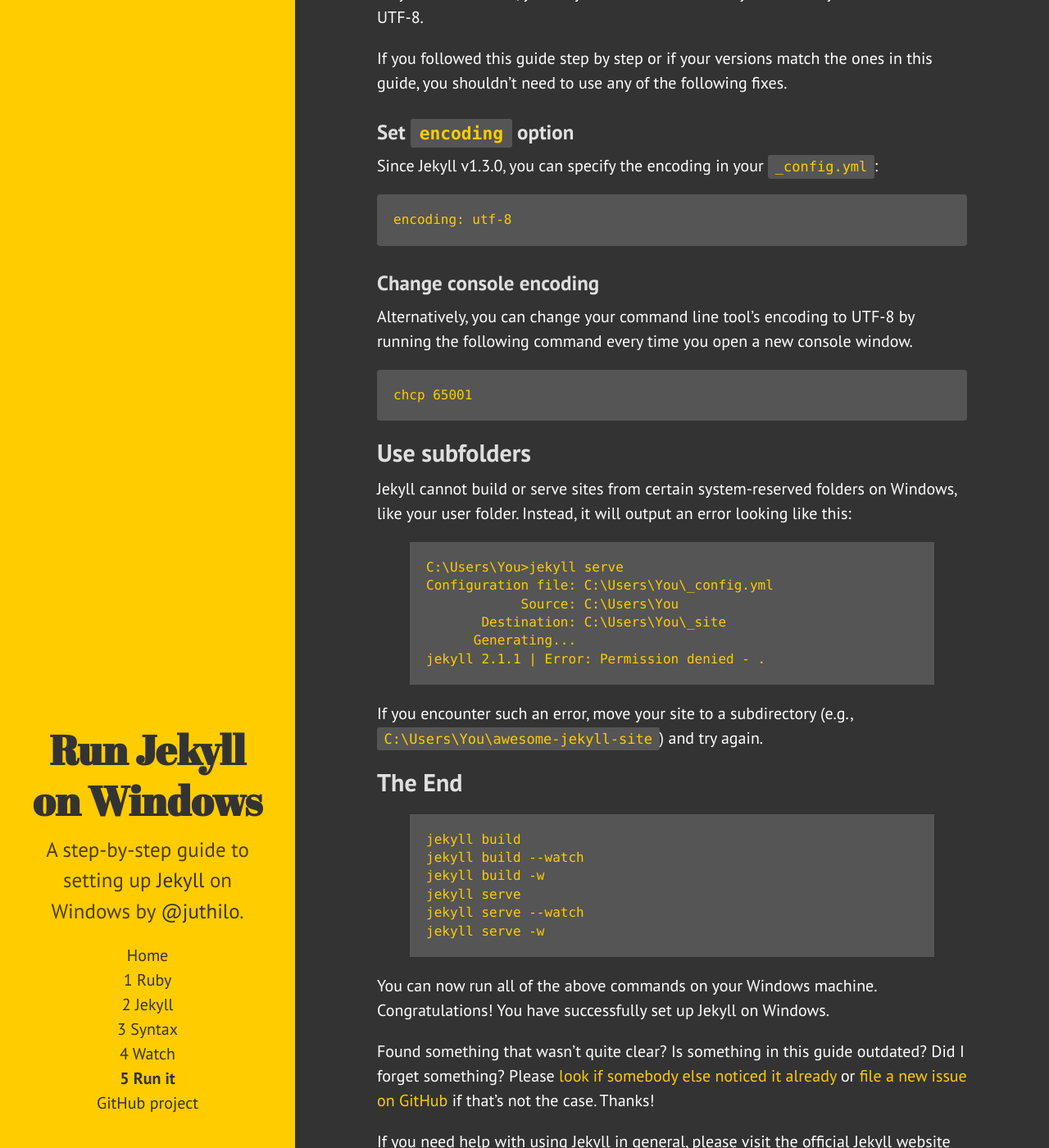
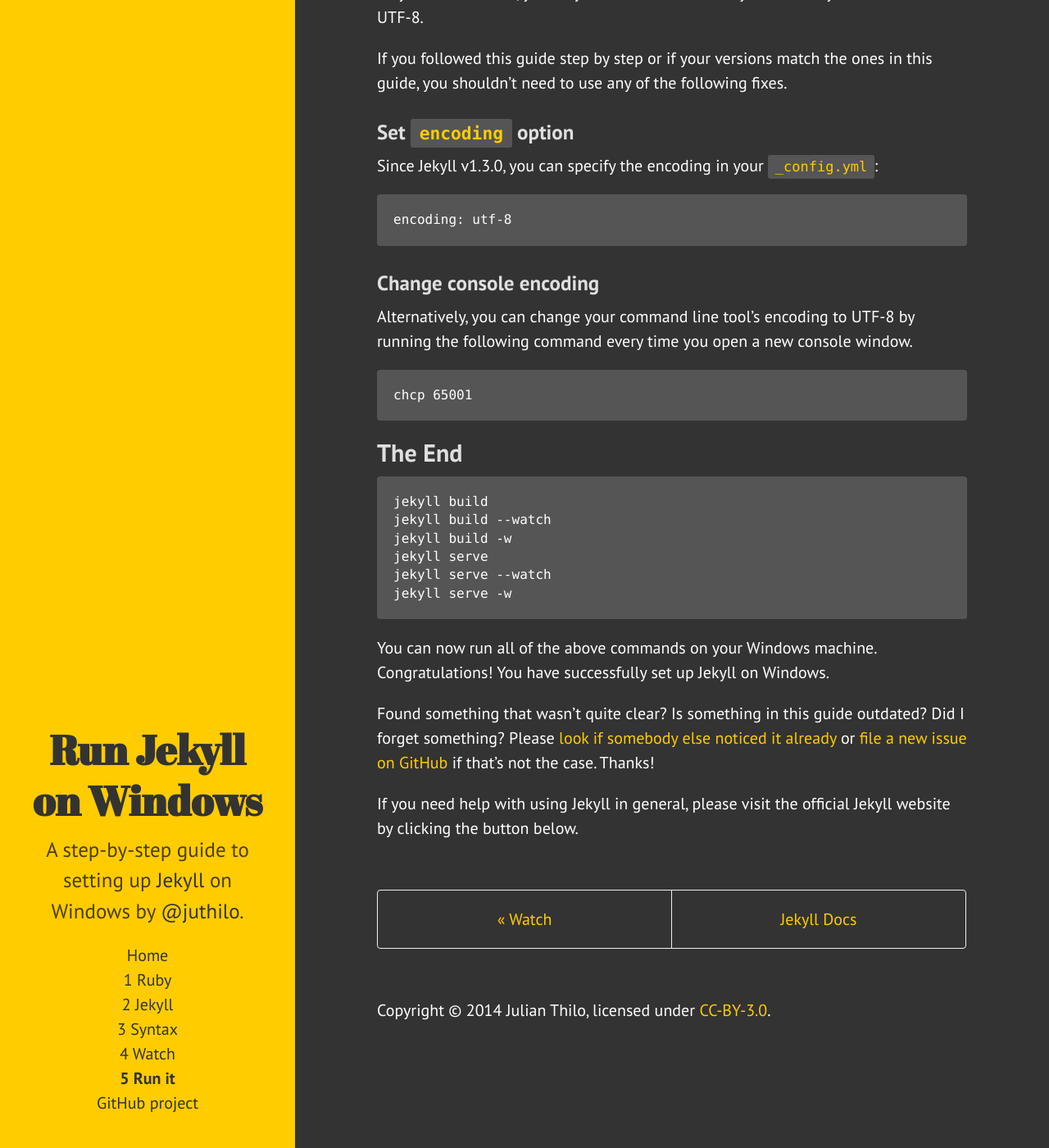
Before and after one commit to juthilo/run-jekyll-on-windows, a Jekyll site: the page built from 5-running-jekyll.md, in a window 1280 px wide and 1400 px high, scrolled down 379 px. Shown: the whole window at 82% size. Built offline with Jekyll 4.4.1, drawn with Linux system fonts in a browser that asks for light colours.

Commit message:
Test Test Test

````diff
--- a/5-running-jekyll.md
+++ b/5-running-jekyll.md
@@ -30,31 +30,16 @@
 chcp 65001
 ```
 
-## Use subfolders
-
-Jekyll cannot build or serve sites from certain system-reserved folders on Windows, like your user folder. Instead, it will output an error looking like this:
-
-{% highlight text %}
-C:\Users\You>jekyll serve
-Configuration file: C:\Users\You\_config.yml
-            Source: C:\Users\You
-       Destination: C:\Users\You\_site
-      Generating...
-jekyll 2.1.1 | Error: Permission denied - .
-{% endhighlight %}
-
-If you encounter such an error, move your site to a subdirectory (e.g., `C:\Users\You\awesome-jekyll-site`) and try again.
-
 ## The End
 
-{% highlight text %}
+```
 jekyll build
 jekyll build --watch
 jekyll build -w
 jekyll serve
 jekyll serve --watch
 jekyll serve -w
-{% endhighlight %}
+```
 
 You can now run all of the above commands on your Windows machine. Congratulations! You have successfully set up Jekyll on Windows.
 
--- a/_includes/head.html
+++ b/_includes/head.html
@@ -15,6 +15,7 @@
 
   <!-- CSS -->
   <link rel="stylesheet" href="/public/css/poole.css">
+  <link rel="stylesheet" href="/public/css/syntax.css">
   <link rel="stylesheet" href="/public/css/hyde.css">
   <link rel="stylesheet" href="/public/css/rjow.css">
   <link rel="stylesheet" href="http://fonts.googleapis.com/css?family=PT+Sans:400,400italic,700|Abril+Fatface">
--- a/public/css/rjow.css
+++ b/public/css/rjow.css
@@ -15,9 +15,13 @@
   color: #9a9a9a;
 }
 
-pre, code, pre code {
+pre {
   background-color: #555;
+}
+
+code {
   color: #fc0;
+  background-color: #555;
 }
 
 strong {
````
Also changed, not shown: 4-wdm-gem.md (+2 -2 lines).
